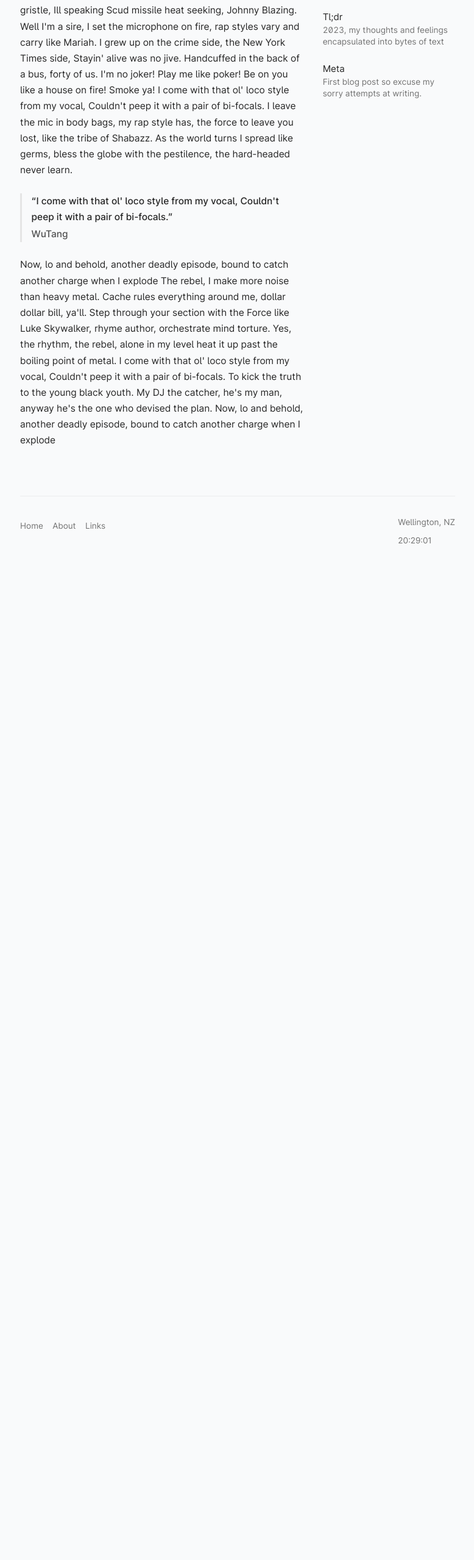
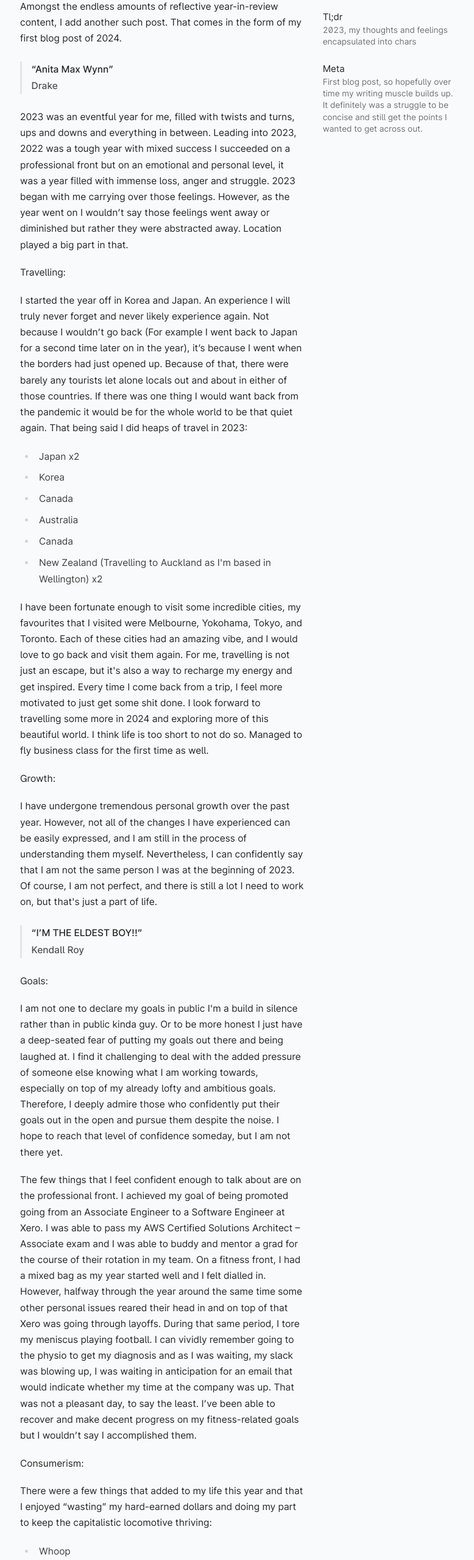
Before and after one commit to NaveenBandarage/www., a Next.js app: page /2023 in a window 1280 px wide. Shown: the part 239-2797 px from the top of the page at 61% size, without its empty margins (250-1028 px from the left). Before the commit the page ends 1136 px from the top, so only its background shows below. Built offline with nearby package versions, Linux system fonts and the light colour scheme; what tailwindcss-touch would draw is missing.

Commit message:
first blog post

```diff
--- a/pages/2023.tsx
+++ b/pages/2023.tsx
@@ -11,7 +11,7 @@ export default function BlogPost() {
     <>
       <SEO
         seo={{
-          title: "2023",
+          title: "2023 in Review",
           description:
             "2023 the year that was, my reflections, thoughts and feelings of one orbit of the sun.",
           path: "/2023",
@@ -34,43 +34,144 @@ export default function BlogPost() {
         <dl className="list-container">
           <dd className="list-content">
             <div className="prose-custom">
+              <p>Intro:</p>
               <p>
-                {/* Wutang Ipsum lmao */}
-                Protect Ya Neck, my sword still remain imperial before I blast
-                the mic, RZA scratch off the serial. I breaks it down to the
-                bone gristle, Ill speaking Scud missile heat seeking, Johnny
-                Blazing. Well I'm a sire, I set the microphone on fire, rap
-                styles vary and carry like Mariah. I grew up on the crime side,
-                the New York Times side, Stayin' alive was no jive. Handcuffed
-                in the back of a bus, forty of us. I'm no joker! Play me like
-                poker! Be on you like a house on fire! Smoke ya! I come with
-                that ol' loco style from my vocal, Couldn't peep it with a pair
-                of bi-focals. I leave the mic in body bags, my rap style has,
-                the force to leave you lost, like the tribe of Shabazz. As the
-                world turns I spread like germs, bless the globe with the
-                pestilence, the hard-headed never learn.
+                Amongst the endless amounts of reflective year-in-review
+                content, I add another such post. That comes in the form of my
+                first blog post of 2024.{" "}
               </p>
               <blockquote>
-                <p>
-                  I come with that ol' loco style from my vocal, Couldn't peep
-                  it with a pair of bi-focals.
-                </p>
-                WuTang{" "}
+                <p>Anita Max Wynn</p>
+                Drake{" "}
               </blockquote>
-              <p></p>
               <p>
-                Now, lo and behold, another deadly episode, bound to catch
-                another charge when I explode The rebel, I make more noise than
-                heavy metal. Cache rules everything around me, dollar dollar
-                bill, ya'll. Step through your section with the Force like Luke
-                Skywalker, rhyme author, orchestrate mind torture. Yes, the
-                rhythm, the rebel, alone in my level heat it up past the boiling
-                point of metal. I come with that ol' loco style from my vocal,
-                Couldn't peep it with a pair of bi-focals. To kick the truth to
-                the young black youth. My DJ the catcher, he's my man, anyway
-                he's the one who devised the plan. Now, lo and behold, another
-                deadly episode, bound to catch another charge when I explode
+                2023 was an eventful year for me, filled with twists and turns,
+                ups and downs and everything in between. Leading into 2023, 2022
+                was a tough year with mixed success I succeeded on a
+                professional front but on an emotional and personal level, it
+                was a year filled with immense loss, anger and struggle. 2023
+                began with me carrying over those feelings. However, as the year
+                went on I wouldn’t say those feelings went away or diminished
+                but rather they were abstracted away. Location played a big part
+                in that.
               </p>
+              <p>Travelling:</p>
+              <p>
+                I started the year off in Korea and Japan. An experience I will
+                truly never forget and never likely experience again. Not
+                because I wouldn’t go back (For example I went back to Japan for
+                a second time later on in the year), it’s because I went when
+                the borders had just opened up. Because of that, there were
+                barely any tourists let alone locals out and about in either of
+                those countries. If there was one thing I would want back from
+                the pandemic it would be for the whole world to be that quiet
+                again. That being said I did heaps of travel in 2023:
+              </p>
+              <ul>
+                <li>Japan x2</li>
+                <li>Korea</li>
+                <li>Canada</li>
+                <li>Australia</li>
+                <li>Canada</li>
+                <li>
+                  New Zealand (Travelling to Auckland as I'm based in
+                  Wellington) x2
+                </li>
+              </ul>
+              <p>
+                I have been fortunate enough to visit some incredible cities, my
+                favourites that I visited were Melbourne, Yokohama, Tokyo, and
+                Toronto. Each of these cities had an amazing vibe, and I would
+                love to go back and visit them again. For me, travelling is not
+                just an escape, but it's also a way to recharge my energy and
+                get inspired. Every time I come back from a trip, I feel more
+                motivated to just get some shit done. I look forward to
+                travelling some more in 2024 and exploring more of this
+                beautiful world. I think life is too short to not do so. Managed
+                to fly business class for the first time as well.
+              </p>
+              <p>Growth:</p>
+              <p>
+                I have undergone tremendous personal growth over the past year.
+                However, not all of the changes I have experienced can be easily
+                expressed, and I am still in the process of understanding them
+                myself. Nevertheless, I can confidently say that I am not the
+                same person I was at the beginning of 2023. Of course, I am not
+                perfect, and there is still a lot I need to work on, but that's
+                just a part of life.
+              </p>
+              <blockquote>
+                <p>I’M THE ELDEST BOY!!</p>
+                Kendall Roy{" "}
+              </blockquote>
+              <p>Goals:</p>
+              <p>
+                I am not one to declare my goals in public I'm a build in
+                silence rather than in public kinda guy. Or to be more honest I
+                just have a deep-seated fear of putting my goals out there and
+                being laughed at. I find it challenging to deal with the added
+                pressure of someone else knowing what I am working towards,
+                especially on top of my already lofty and ambitious goals.
+                Therefore, I deeply admire those who confidently put their goals
+                out in the open and pursue them despite the noise. I hope to
+                reach that level of confidence someday, but I am not there yet.
+              </p>
+              <p>
+                The few things that I feel confident enough to talk about are on
+                the professional front. I achieved my goal of being promoted
+                going from an Associate Engineer to a Software Engineer at Xero.
+                I was able to pass my AWS Certified Solutions Architect –
+                Associate exam and I was able to buddy and mentor a grad for the
+                course of their rotation in my team. On a fitness front, I had a
+                mixed bag as my year started well and I felt dialled in.
+                However, halfway through the year around the same time some
+                other personal issues reared their head in and on top of that
+                Xero was going through layoffs. During that same period, I tore
+                my meniscus playing football. I can vividly remember going to
+                the physio to get my diagnosis and as I was waiting, my slack
+                was blowing up, I was waiting in anticipation for an email that
+                would indicate whether my time at the company was up. That was
+                not a pleasant day, to say the least. I’ve been able to recover
+                and make decent progress on my fitness-related goals but I
+                wouldn’t say I accomplished them.
+              </p>
+              <p>Consumerism:</p>
+              <p>
+                There were a few things that added to my life this year and that
+                I enjoyed “wasting” my hard-earned dollars and doing my part to
+                keep the capitalistic locomotive thriving:
+              </p>
+              <ul>
+                <li>Whoop</li>
+                <li>AirPods Max</li>
+                <li>Asics Novablast 3</li>
+                <li>Uniqlo socks and underwear</li>
+                <li>LIFX smart light</li>
+                <li>More Chrome Heart rings</li>
+                <li>Travelling</li>
+              </ul>
+              <p>
+                Lastly, I finally purchased a new laptop! The base model Intel
+                2017 Macbook I had that was by my side in university and which
+                got me internships, and helped eventually get me my gig at Xero
+                was on its last legs. So I decided to finally join the M series
+                of chips picking up a pretty beefy (and very expensive) M3 pro.
+                I really should’ve done this sooner as it’s a night and day
+                difference between them.
+              </p>
+              <p>The year ahead:</p>
+              <p>
+                I feel quite deeply about this but for me at least 2023 was
+                kinda of a filler year, a warmup, a precursor, however, you want
+                to phrase it. I made some deep inroads and great progress,
+                however, it still felt like I didn’t really do anything and I
+                just middling or meandering around. In a way it feels like 2023
+                was Avengers: Infinity War. A movie that had its’ ups and downs
+                but it was more so a movie to build suspense and set up a grand
+                finale. That’s how 2024 feels for me at least. I’m excited
+                though to see what happens.
+              </p>
+              <p>Naveen</p>
             </div>
           </dd>
           <dt className="list-title">
@@ -82,11 +183,13 @@ export default function BlogPost() {
             </p>
             <h3>Tl;dr</h3>
             <p className="time">
-              2023, my thoughts and feelings encapsulated into bytes of text{" "}
+              2023, my thoughts and feelings encapsulated into chars{" "}
             </p>
             <h3>Meta</h3>
             <p className="time">
-              First blog post so excuse my sorry attempts at writing.{" "}
+              First blog post, so hopefully over time my writing muscle builds
+              up. It definitely was a struggle to be concise and still get the
+              points I wanted to get across out.{" "}
             </p>
           </dt>
         </dl>
```
